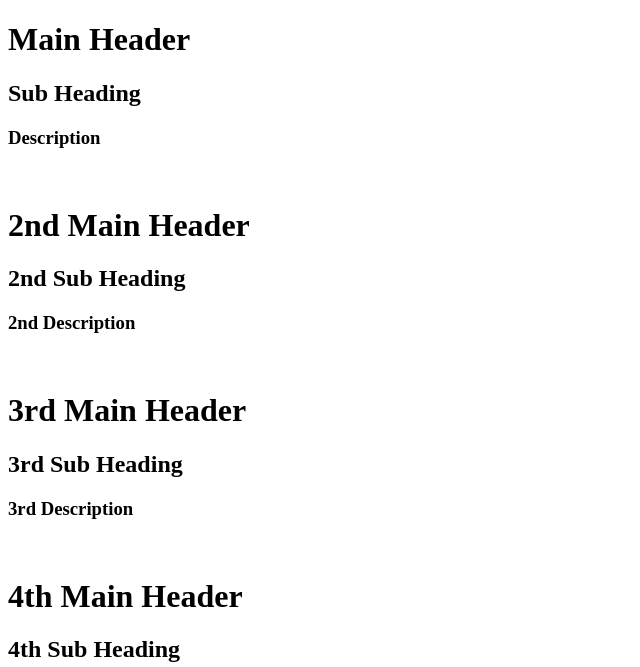
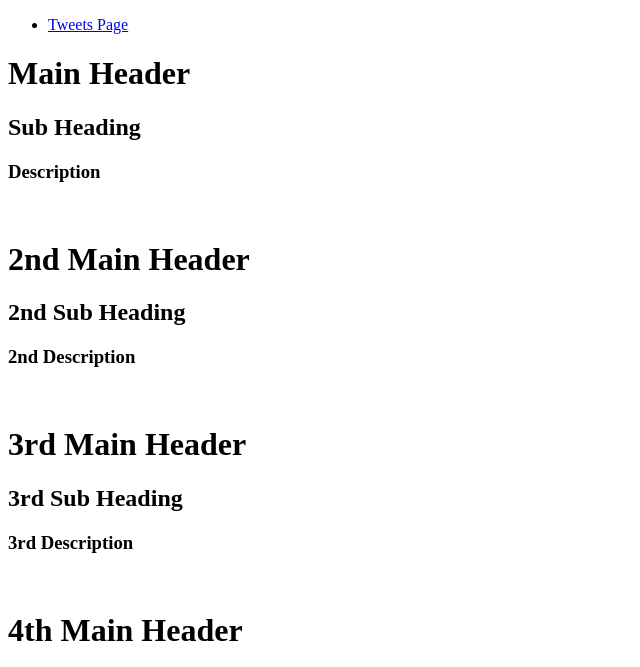
Before and after one commit to MuhdmalcolmX/My_First_Portfolio, a plain HTML site: page html_basic/index.html in a window 1280 px wide. Shown: the top 667 px of the page, without its empty margins (0-640 px from the left). Drawn offline with Linux system fonts and the light colour scheme.

Commit message:
updated index.html file

```diff
--- a/html_basic/index.html
+++ b/html_basic/index.html
@@ -8,6 +8,12 @@
 
   </head>
   <body>
+
+    <nav>
+      <ul>
+          <li><a href="/html_basic/tweets.html">Tweets Page</a></li>
+      </ul>
+    </nav>
 
     <p>
       <h1>Main Header</h1>
```
